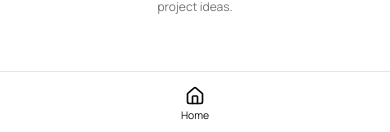
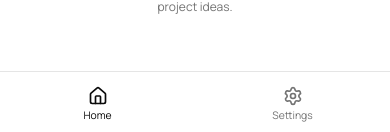
Before and after one commit to diegotrrs/software-jars, a Next.js app in the folder frontend/: page / in a window 390 px wide. Shown: the part 709-841 px from the top of the page. Built offline with nearby package versions, Linux system fonts and the light colour scheme; no server answers.

Commit message:
Making settings visible on mobile

```diff
--- a/frontend/components/mobile-bottom-nav.tsx
+++ b/frontend/components/mobile-bottom-nav.tsx
@@ -8,11 +8,10 @@ import { usePathname } from 'next/navigation';
 export const MobileBottomNav = () => {
   const pathname  = usePathname();
   const t = useTranslations('nav');
-  const mainItems = navItems.filter((i) => i.section === 'main');
 
   return (
     <nav className='fixed bottom-0 left-0 right-0 z-50 flex h-16 items-center border-t bg-background md:hidden'>
-      {mainItems.map((item) => {
+      {navItems.map((item) => {
         const Icon     = item.icon;
         const isActive = pathname === item.href;
         const label    = t(item.labelKey);
```
